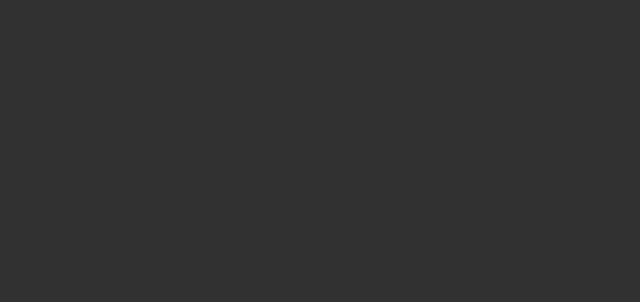
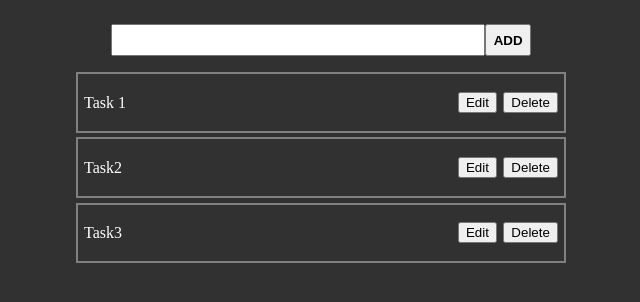
Before and after one commit to lrncedev/todo-app-vue, a Vue app: page / in a window 1280 px wide. Shown: the top 302 px of the page, without its empty margins (319-959 px from the left). Built offline with nearby package versions, Linux system fonts and the light colour scheme.

Commit message:
Commit 2: Add to task array DONE

```diff
--- a/src/App.vue
+++ b/src/App.vue
@@ -1,6 +1,20 @@
 <template>
-  <div>
-
+  <div class="container">
+    <div class="todo-list">
+      <div class="todo-input">
+        <input type="text" name="task" id="task-input" v-model="taskInput">
+        <button id="task-btn" @click="addTask">Add</button>
+      </div>
+      <div class="todo-task">
+        <div class="task-list" v-for="todo in todoTask" :key="todo">
+          <p class="task-input">{{ todo }}</p>
+          <div class="task-control">
+            <button>Edit</button>
+            <button>Delete</button>
+          </div>
+        </div>
+      </div>
+    </div>
   </div>
 </template>
 
@@ -12,7 +26,14 @@
   },
   data() {
     return {
-
+      todoTask: ['Task 1', 'Task2', 'Task3'],
+      taskInput: ''
+    }
+  },
+  methods: {
+    addTask() {
+      this.todoTask.push(this.taskInput);
+      this.taskInput = '';
     }
   }
 }
@@ -23,4 +44,57 @@
 body {
   background-color: rgb(49, 49, 49);
 }
+
+.container {
+  padding: 1em 3em;
+
+  .todo-list {
+    width: 60%;
+    margin-inline: auto;
+
+    .todo-input {
+      width: 60%;
+      margin-inline: auto;
+      display: flex;
+      align-items: center;
+      margin-bottom: 1em;
+      #task-input {
+        width: 100%;
+        padding: .5em;
+      }
+
+      #task-btn {
+        padding: .5em;
+        text-transform: uppercase;
+        font-weight: bold;
+      }
+    }
+
+    .todo-task {
+      width: 70%;
+      margin-inline: auto;
+      color: white;
+      display: flex;
+      flex-direction: column;
+      gap: .3em;
+
+      .task-list {
+        padding: .2em .4em;
+        display: flex;
+        align-items: center;
+        border: 2px solid gray;
+
+        .task-input {
+          flex-grow: 1;
+        }
+
+        .task-control {
+          display: flex;
+          gap: .4em;
+
+        }
+      }
+    }
+  }
+}
 </style>
```
